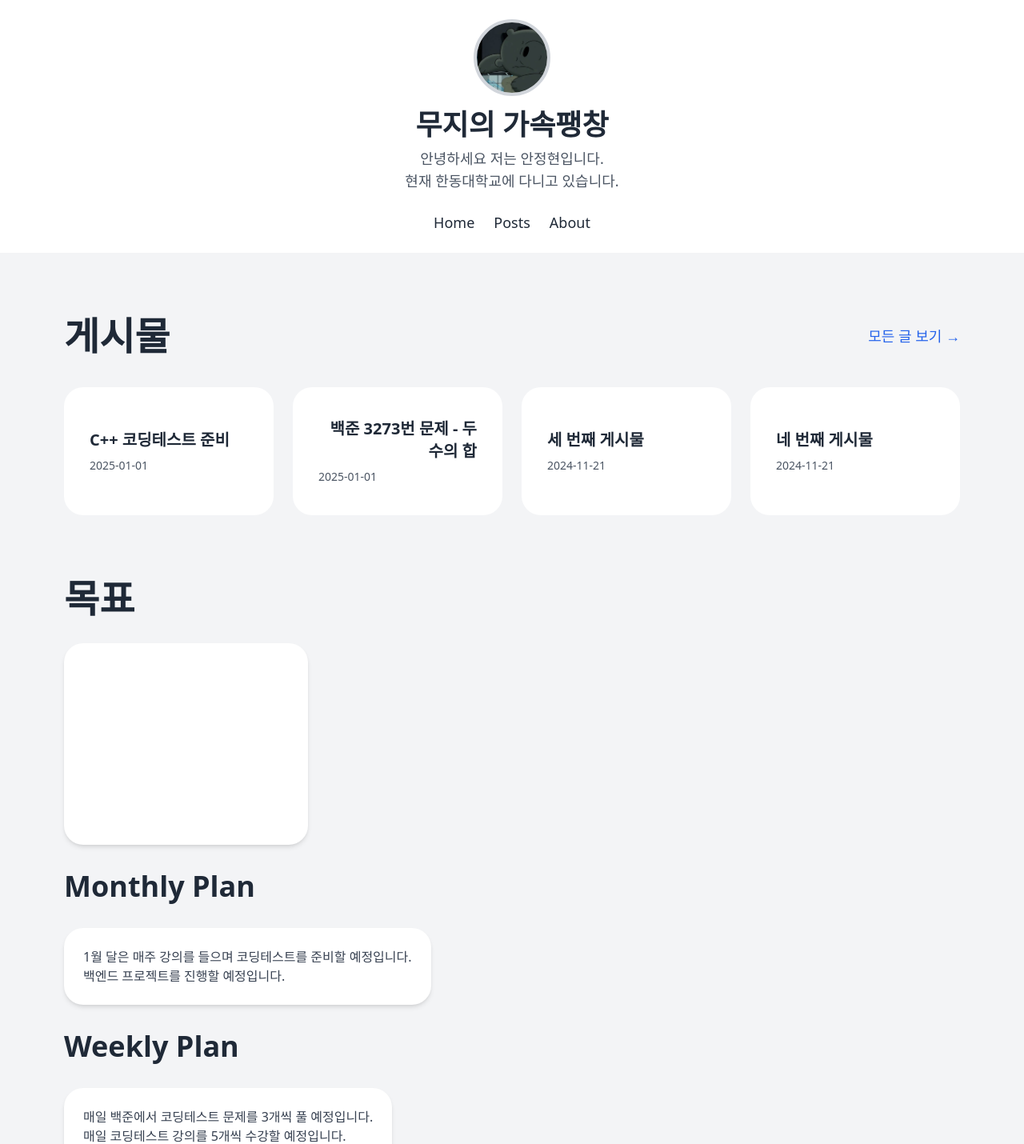
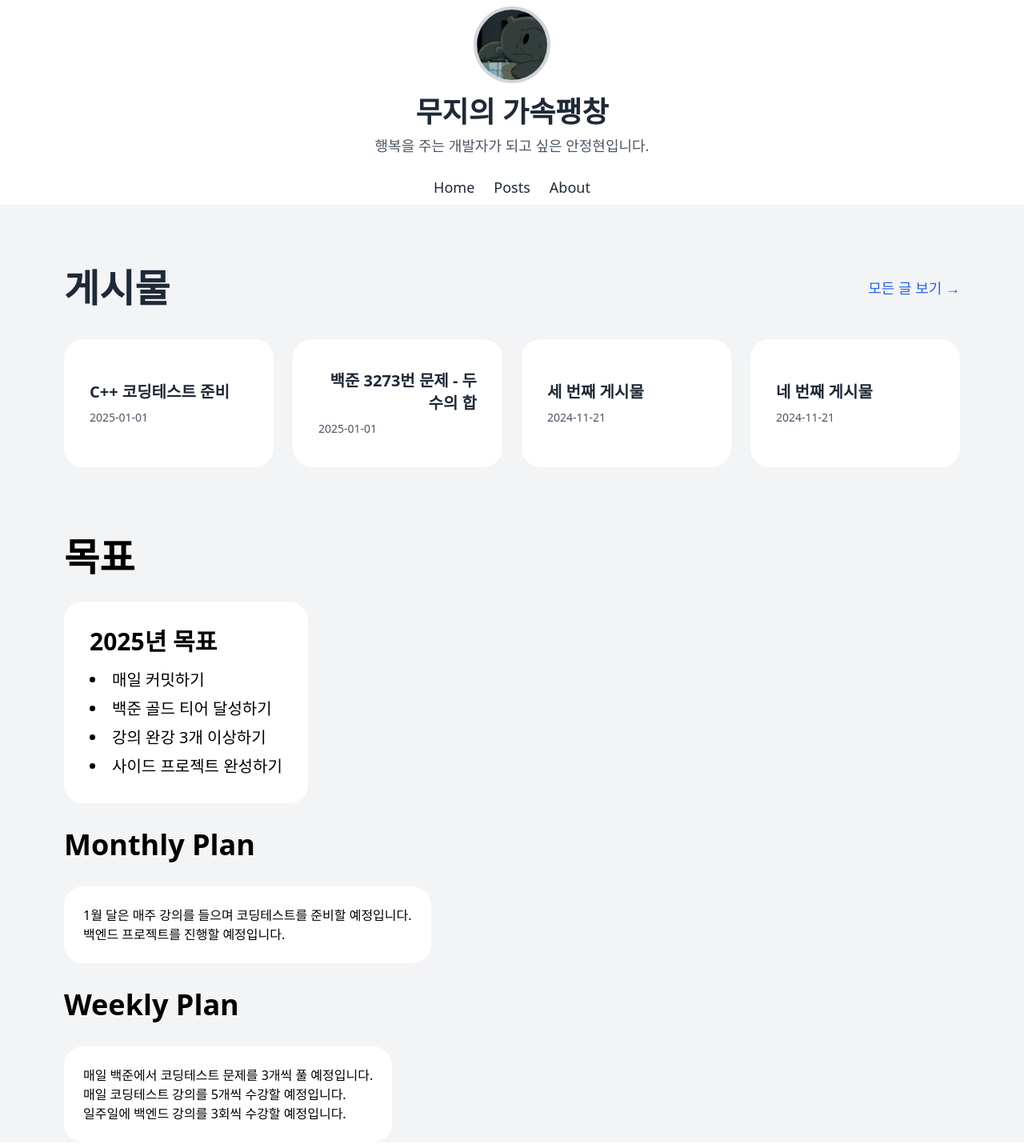
Before and after one commit to AJeonghyun/blog, a React (Vite) app: page / in a window 1280 px wide. Shown: the top 1430 px of the page at 80% size. Built offline with nearby package versions, Linux system fonts and the light colour scheme.

Commit message:
modified header section

```diff
--- a/src/components/Header/Header.jsx
+++ b/src/components/Header/Header.jsx
@@ -6,7 +6,7 @@ const Header = () => {
   return (
     <header className="bg-lightgray dark:bg-black shadow-md">
       {/* 내비게이션 컨테이너 */}
-      <nav className="flex flex-col items-center py-6">
+      <nav className="flex flex-col items-center py-2">
         {/* 로고 섹션 */}
         <div className="mb-4">
           <img
@@ -22,9 +22,7 @@ const Header = () => {
             무지의 가속팽창
           </h1>
           <p className="text-lg text-gray-600 dark:text-gray-300">
-            안녕하세요 저는 안정현입니다.
-            <br />
-            현재 한동대학교에 다니고 있습니다.
+            행복을 주는 개발자가 되고 싶은 안정현입니다.
             <br />
           </p>
         </div>
--- a/src/components/Home/Todo.jsx
+++ b/src/components/Home/Todo.jsx
@@ -2,18 +2,16 @@ import React from 'react';
 
 const Todo = () => {
   return (
-    <section className="pl-20 pr-20 horizontal-pad flex flex-col pt-[56px] sm:pt-[64px] md:pt-[72px] lg:pt-[80px] lg:items-start space-y-8">
+    <section className="pl-20 pr-20 horizontal-pad flex flex-col pt-[56px] sm:pt-[66px] md:pt-[72px] lg:pt-[88px] lg:items-start space-y-8">
       {/* 목표 제목 */}
-      <h3 className="text-5xl font-bold text-gray-800 dark:text-white ">
-        목표
-      </h3>
+      <h3 className="text-5xl font-bold text-black dark:text-white ">목표</h3>
 
       {/* 목표 섹션 */}
-      <div className="bg-white dark:bg-stone-900 shadow-md rounded-3xl p-8 space-y-4">
-        <h4 className="text-3xl font-semibold text-white dark:text-white mb-4">
+      <div className="bg-white dark:bg-stone-900 rounded-3xl p-8 space-y-4">
+        <h4 className="text-3xl font-semibold text-black dark:text-white mb-4">
           2025년 목표
         </h4>
-        <ul className="list-disc list-inside space-y-2 text-white dark:text-white">
+        <ul className="list-disc list-inside space-y-2 text-black dark:text-white">
           <li className="text-xl">매일 커밋하기</li>
           <li className="text-xl">백준 골드 티어 달성하기</li>
           <li className="text-xl">강의 완강 3개 이상하기</li>
@@ -22,22 +20,22 @@ const Todo = () => {
       </div>
 
       {/* Monthly Plan */}
-      <h3 className="text-4xl font-bold text-gray-800 dark:text-white mb-4">
+      <h3 className="text-4xl font-bold text-black dark:text-white mb-4">
         Monthly Plan
       </h3>
-      <div className="bg-white dark:bg-stone-900 shadow-md rounded-3xl p-6 ">
-        <p className="text-gray-700 dark:text-white">
+      <div className="bg-white dark:bg-stone-900  rounded-3xl p-6 ">
+        <p className="text-black dark:text-white">
           1월 달은 매주 강의를 들으며 코딩테스트를 준비할 예정입니다. <br />
           백엔드 프로젝트를 진행할 예정입니다.
         </p>
       </div>
 
       {/* Weekly Plan */}
-      <h3 className="text-4xl font-bold text-gray-800 dark:text-white mb-4">
+      <h3 className="text-4xl font-bold text-black dark:text-white mb-4">
         Weekly Plan
       </h3>
-      <div className="bg-white dark:bg-stone-900 shadow-md rounded-3xl p-6">
-        <p className="text-gray-700 dark:text-white">
+      <div className="bg-white dark:bg-stone-900  rounded-3xl p-6">
+        <p className="text-black dark:text-white">
           매일 백준에서 코딩테스트 문제를 3개씩 풀 예정입니다. <br />
           매일 코딩테스트 강의를 5개씩 수강할 예정입니다. <br />
           일주일에 백엔드 강의를 3회씩 수강할 예정입니다.
--- a/src/data/mdx.js
+++ b/src/data/mdx.js
@@ -2,6 +2,7 @@ const mdx = {
   1: () => import('../posts/post1.mdx'),
   2: () => import('../posts/post2.mdx'),
   3: () => import('../posts/post3.mdx'),
+  4: () => import('../posts/post4.mdx'),
 };
 // 내보내기
 export default mdx;
--- /dev/null
+++ b/src/posts/post4.mdx
@@ -0,0 +1,8 @@
+# 네 번째 게시물 제목
+
+이곳은 네 번째 게시물의 내용입니다.
+여기에 **굵은 텍스트**, *기울임 텍스트*를 사용할 수 있습니다.
+
+- 첫 번째 항목
+- 두 번째 항목
+- 세 번째 항목
```
